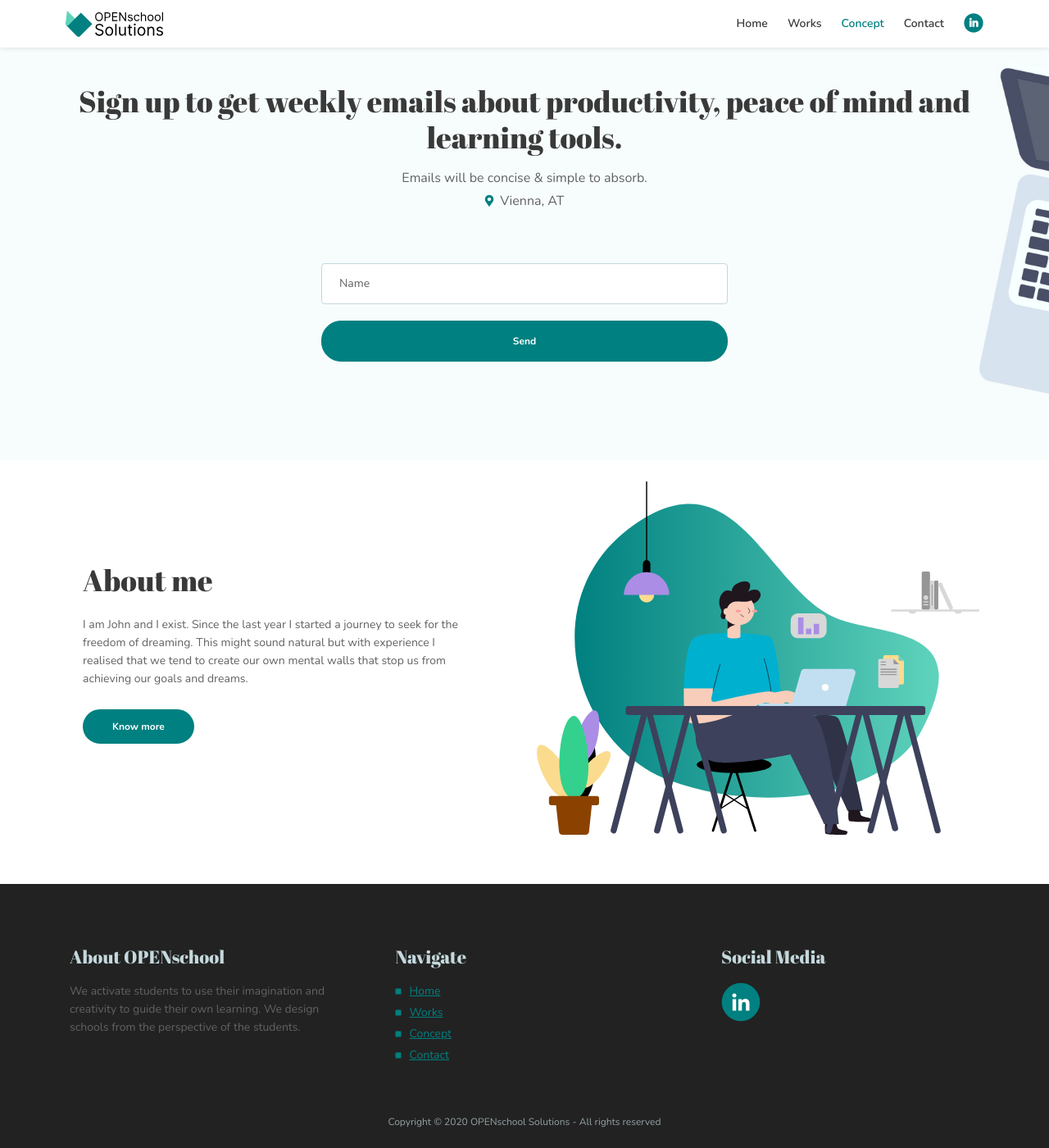
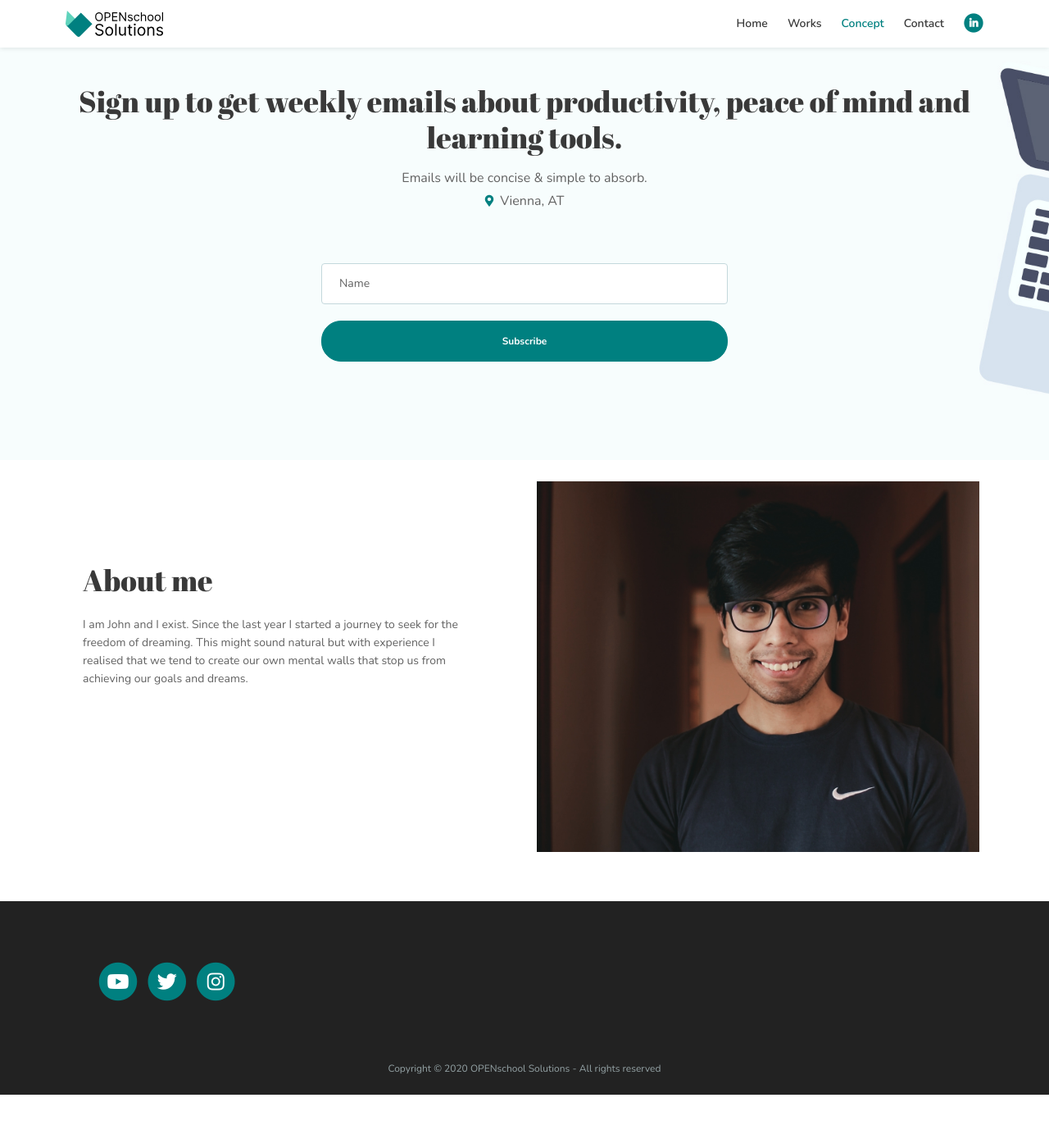
Before and after one commit to thethoughtfulmillennial/thethoughtfulmillennial.github.io, a Jekyll site: the page built from index2.html, in a window 1280 px wide and 1400 px high, scrolled down 451 px. Shown: the whole window at 82% size. Built offline with Jekyll 4.4.1, drawn with Linux system fonts in a browser that asks for light colours; after the commit the page ends 1786 px from its top, so only the background shows below that.

Commit message:
Updating index2.

```diff
--- a/index2.html
+++ b/index2.html
@@ -86,7 +86,7 @@ layout: default2
 					</div>
 					<input type="text" name="_gotcha" style="display:none" />
 					<div class="form-group">
-						<button type="submit" class="form-control-submit-button">Send</button>
+						<button type="submit" class="form-control-submit-button">Subscribe</button>
 					</div>
 				</form>
 				<!-- end of contact form -->
@@ -105,12 +105,11 @@ layout: default2
 				<div class="text-container">
 					<h2>About me</h2>
 					<p>I am John and I exist. Since the last year I started a journey to seek for the freedom of dreaming. This might sound natural but with experience I realised that we tend to create our own mental walls that stop us from achieving our goals and dreams.</p>
-					<a class="btn-solid-reg" href="http://www.openschool.world" target="_blank">Know more</a>
 				</div> <!-- end of text-container -->
 			</div> <!-- end of col -->
 			<div class="col-lg-6">
 				<div class="image-container">
-					<img class="img-fluid" src="/assets2/images/details-1-office-worker.svg" alt="alternative">
+					<img class="img-fluid" src="/assets2/images/about.jpg" alt="alternative">
 				</div> <!-- end of image-container -->
 			</div> <!-- end of col -->
 		</div> <!-- end of row -->
@@ -123,41 +122,23 @@ layout: default2
 	<div class="container">
 		<div class="row">
 			<div class="col-md-4">
-				<div class="footer-col">
-					<h4>About OPENschool</h4>
-					<p>We activate students to use their imagination and creativity to guide their own learning. We design schools from the perspective of the students.</p>
-				</div>
-			</div> <!-- end of col -->
-			<div class="col-md-4">
-				<div class="footer-col middle">
-					<h4>Navigate</h4>
-					<ul class="list-unstyled li-space-lg">
-						<li class="media">
-							<i class="fas fa-square"></i>
-							<div class="media-body"><a class="turquoise page-scroll" href="#header">Home</a></div>
-						</li>
-						<li class="media">
-							<i class="fas fa-square"></i>
-							<div class="media-body"><a class="turquoise page-scroll" href="#works">Works</a></div>
-						</li>
-						<li class="media">
-							<i class="fas fa-square"></i>
-							<div class="media-body"><a class="turquoise page-scroll" href="#concept">Concept</a></div>
-						</li>
-						<li class="media">
-							<i class="fas fa-square"></i>
-							<div class="media-body"><a class="turquoise page-scroll" href="#contact">Contact</a></div>
-						</li>
-					</ul>
-				</div>
-			</div> <!-- end of col -->
-			<div class="col-md-4">
 				<div class="footer-col last">
-					<h4>Social Media</h4>
 					<span class="fa-stack">
-						<a href="https://at.linkedin.com/company/openschool-solutions">
+						<a href="#">
 							<i class="fas fa-circle fa-stack-2x"></i>
-							<i class="fab fa-linkedin-in fa-stack-1x"></i>
+							<i class="fab fa-youtube fa-stack-1x"></i>
+						</a>
+					</span>
+					<span class="fa-stack">
+						<a href="#">
+							<i class="fas fa-circle fa-stack-2x"></i>
+							<i class="fab fa-twitter fa-stack-1x"></i>
+						</a>
+					</span>
+					<span class="fa-stack">
+						<a href="#">
+							<i class="fas fa-circle fa-stack-2x"></i>
+							<i class="fab fa-instagram fa-stack-1x"></i>
 						</a>
 					</span>
 				</div>
```
Also changed, not shown: assets2/images/about.jpg (added).
